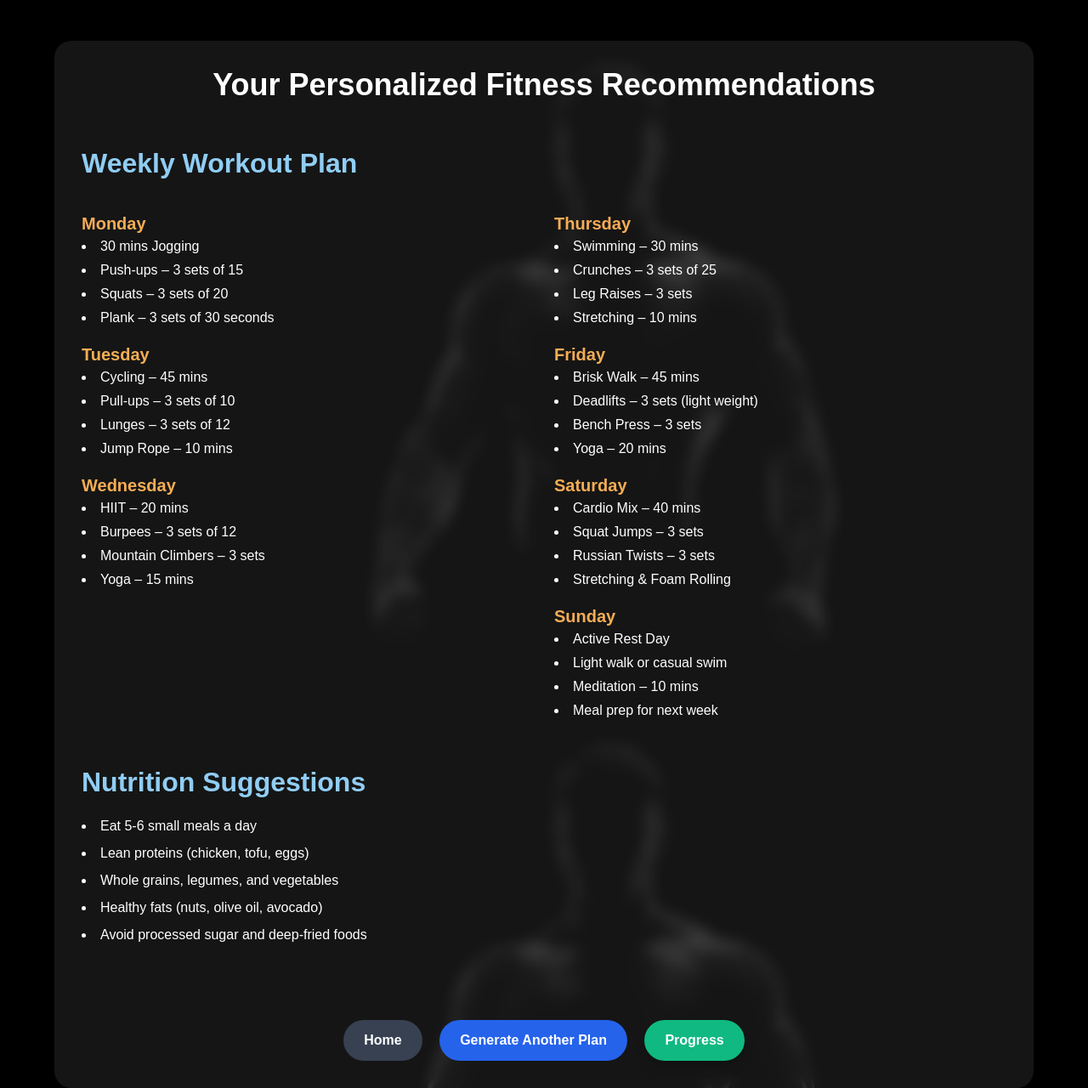
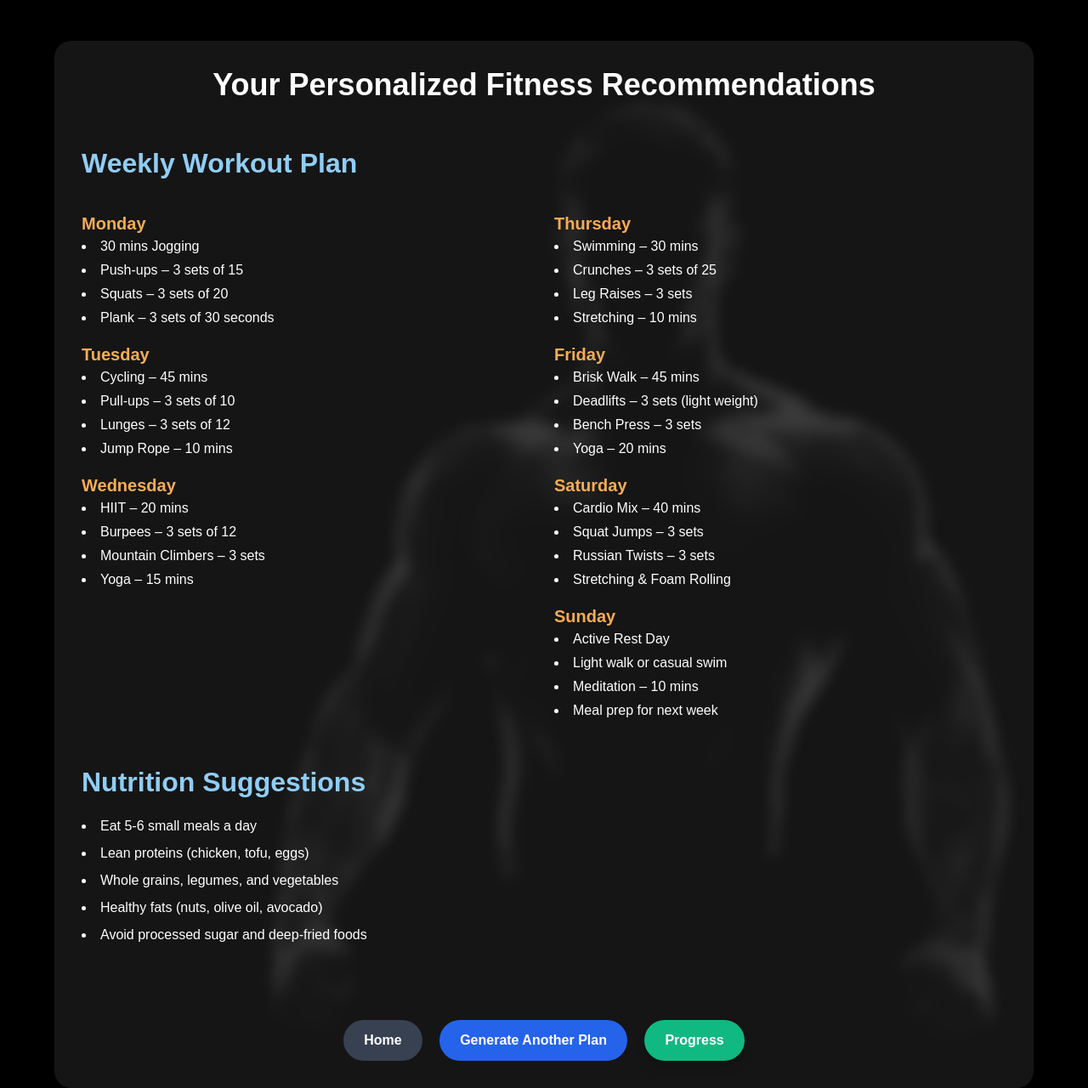
Before and after one commit to 1415-da/Fitness-WebApp, a Flask app: template templates/recommendation.html in a window 1280 px wide. Shown: the whole page at 85% size. Run offline with Flask 3, Linux system fonts and the light colour scheme; the template is opened without the code that fills it, so the values that code supplies are empty.

Commit message:
recommendation.html

```diff
--- a/templates/recommendation.html
+++ b/templates/recommendation.html
@@ -8,9 +8,13 @@
   <link href="https://cdn.jsdelivr.net/npm/tailwindcss@2.2.19/dist/tailwind.min.css" rel="stylesheet"/>
   <style>
     body {
-      background: url('/static/images/project wallpaper.jpg') no-repeat center center fixed;
+      font-family: 'Arial', sans-serif;
+    }
+    .recommendation-bg {
+      background-image: url('{{ url_for('static', filename='images/project wallpaper.jpg') }}');
       background-size: cover;
-      font-family: 'Arial', sans-serif;
+      background-position: center;
+      background-repeat: no-repeat;
     }
 
     .glass-card {
@@ -50,7 +54,7 @@
   </style>
 </head>
 
-<body class="text-white">
+<body class="text-white recommendation-bg">
 
   <div class="glass-card max-w-6xl mx-auto space-y-12" id="recommendations">
 
```
